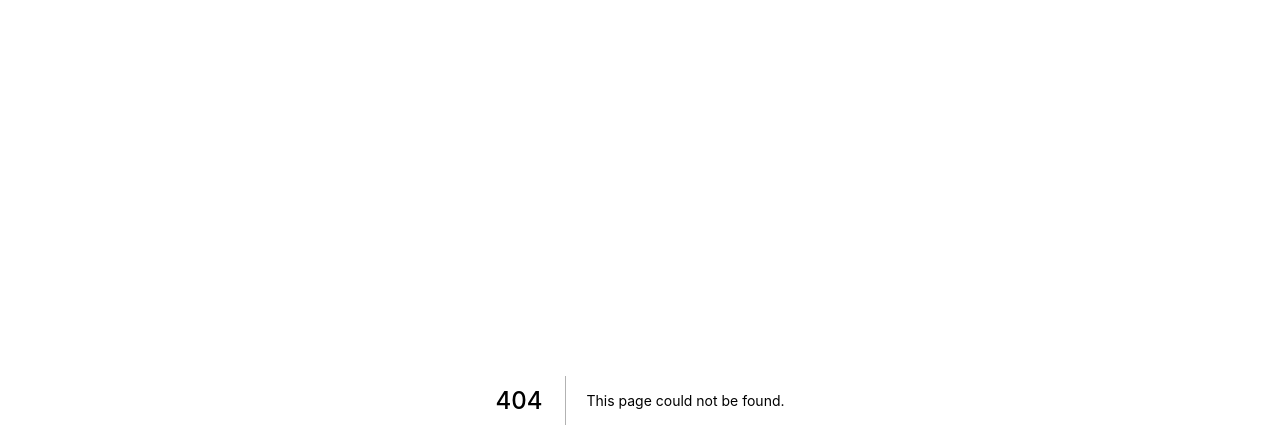
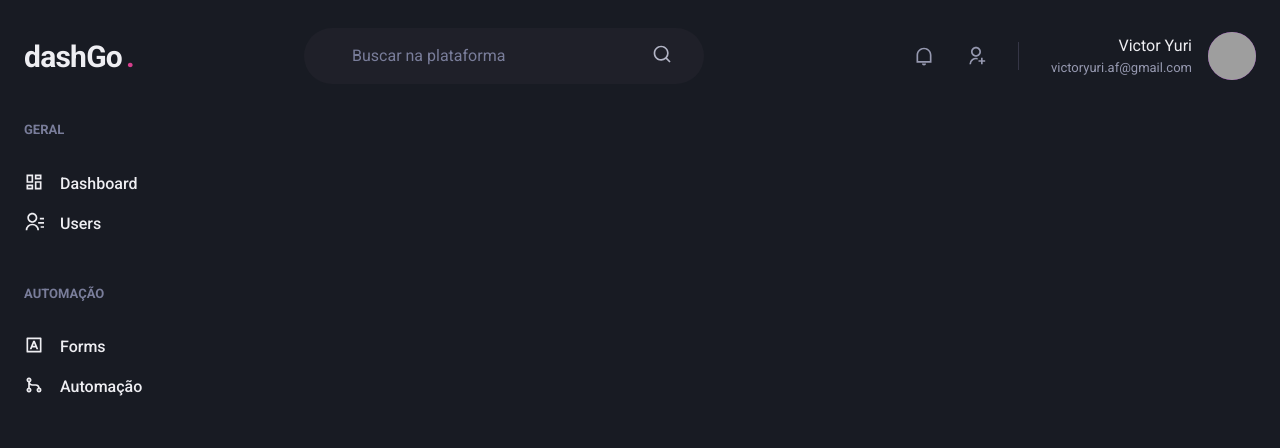
Before and after one commit to victoryuriaf/rocketseat-ignite-reactjs-04-dashGo, a Next.js app: page /dashboard in a window 1280 px wide. Before the commit this address had no page. Shown: the top 448 px of the page. Built offline with nearby package versions, Linux system fonts and the light colour scheme; grey boxes are pictures that could not be loaded.

Commit message:
implementing header and starting sidebar

```diff
--- a/package.json
+++ b/package.json
@@ -16,7 +16,8 @@
     "framer-motion": "^6.2.8",
     "next": "12.1.0",
     "react": "17.0.2",
-    "react-dom": "17.0.2"
+    "react-dom": "17.0.2",
+    "react-icons": "^4.3.1"
   },
   "devDependencies": {
     "@types/node": "^17.0.21",
--- /dev/null
+++ b/src/components/Header.tsx
@@ -0,0 +1,102 @@
+import { Flex, Text, Input, Icon, HStack, Box, Avatar } from '@chakra-ui/react';
+import { RiNotificationLine, RiSearchLine, RiUserAddLine } from 'react-icons/ri';
+
+export function Header() {
+    return (
+        <Flex
+            as="header"
+            w="100%"
+            maxWidth={1400}
+            h="20"
+            mx="auto"
+            mt="4"
+            px="6"
+            align="center"
+        >
+            <Text
+                fontSize="3xl"
+                fontWeight="bold"
+                letterSpacing="tight"
+                w="64"
+            >
+                dashGo
+                <Text
+                    as="span"
+                    marginLeft="1"
+                    color="pink.500"
+                >
+                    .
+                </Text>
+            </Text>
+
+            <Flex
+                as="label"
+                flex="1"
+                py="4"
+                px="8"
+                ml="6"
+                maxWidth={400}
+                alignSelf="center"
+                color="gray.200"
+                position="relative"
+                bg="gray.800"
+                borderRadius="full"
+            >
+                <Input
+                    color="gray.50"
+                    variant="unstyled"
+                    px="4"
+                    mr="4"
+                    placeholder="Buscar na plataforma"
+                    _placeholder={{ color: 'gray.400' }}
+                />
+
+                <Icon
+                    as={RiSearchLine}
+                    fontSize="20"
+                />
+            </Flex>
+
+            <Flex
+                align="center"
+                ml="auto"
+            >
+                <HStack
+                    spacing="8"
+                    mx="8"
+                    pr="8"
+                    py="1"
+                    color="gray.300"
+                    borderRightWidth={1}
+                    borderColor="gray.700"
+                >
+                    <Icon as={RiNotificationLine} fontSize="20" />
+                    <Icon as={RiUserAddLine} fontSize="20" />
+                </HStack>
+
+                <Flex
+                    align="center"
+                >
+                    <Box
+                        mr="4"
+                        textAlign="right"
+                    >
+                        <Text>Victor Yuri</Text>
+                        <Text
+                            color="gray.300"
+                            fontSize="small"
+                        >
+                            victoryuri.af@gmail.com
+                        </Text>
+                    </Box>
+
+                    <Avatar
+                        size="md"
+                        name="Victor Yuri"
+                        src="https://avatars.githubusercontent.com/u/61084908?v=4"
+                    />
+                </Flex>
+            </Flex>
+        </Flex>
+    );
+}
--- /dev/null
+++ b/src/components/Sidebar.tsx
@@ -0,0 +1,97 @@
+import { Box, Stack, Text, Link, Icon } from "@chakra-ui/react";
+import { RiContactsLine, RiDashboardLine, RiGitMergeLine, RiInputMethodLine } from "react-icons/ri";
+
+export function Sidebar() {
+    return (
+        <Box
+            as="aside"
+            w="64"
+            mr="8"
+        >
+            <Stack
+                spacing="12"
+                align="flex-start"
+            >
+                <Box>
+                    <Text
+                        fontWeight="bold"
+                        color="gray.400"
+                        fontSize="small"
+                    >
+                        GERAL
+                    </Text>
+
+                    <Stack
+                        spacing="4"
+                        mt="8"
+                        align="stretch"
+                    >
+                        <Link
+                            display="flex"
+                        >
+                            <Icon as={RiDashboardLine} fontSize="20" />
+                            <Text
+                                ml="4"
+                                fontWeight="medium"
+                            >
+                                Dashboard
+                            </Text>
+                        </Link>
+
+                        <Link
+                            display="flex"
+                        >
+                            <Icon as={RiContactsLine} fontSize="20" />
+                            <Text
+                                ml="4"
+                                fontWeight="medium"
+                            >
+                                Users
+                            </Text>
+                        </Link>
+                    </Stack>
+                </Box>
+
+                <Box>
+                    <Text
+                        fontWeight="bold"
+                        color="gray.400"
+                        fontSize="small"
+                    >
+                        AUTOMAÇÃO
+                    </Text>
+
+                    <Stack
+                        spacing="4"
+                        mt="8"
+                        align="stretch"
+                    >
+                        <Link
+                            display="flex"
+                        >
+                            <Icon as={RiInputMethodLine} fontSize="20" />
+                            <Text
+                                ml="4"
+                                fontWeight="medium"
+                            >
+                                Forms
+                            </Text>
+                        </Link>
+
+                        <Link
+                            display="flex"
+                        >
+                            <Icon as={RiGitMergeLine} fontSize="20" />
+                            <Text
+                                ml="4"
+                                fontWeight="medium"
+                            >
+                                Automação
+                            </Text>
+                        </Link>
+                    </Stack>
+                </Box>
+            </Stack>
+        </Box>
+    );
+}
--- /dev/null
+++ b/src/pages/dashboard.tsx
@@ -0,0 +1,24 @@
+import { Flex } from "@chakra-ui/react";
+import { Header } from "../components/Header";
+import { Sidebar } from "../components/Sidebar";
+
+export default function Dashboard() {
+    return (
+        <Flex
+            direction="column"
+            h="100vh"
+        >
+            <Header />
+
+            <Flex
+                w="100%"
+                my="6"
+                maxWidth={1400}
+                mx="auto"
+                px="6"
+            >
+                <Sidebar />
+            </Flex>
+        </Flex>
+    )
+}
```
Also changed, not shown: 1 other file (tests, documents, lock files or other folders).
